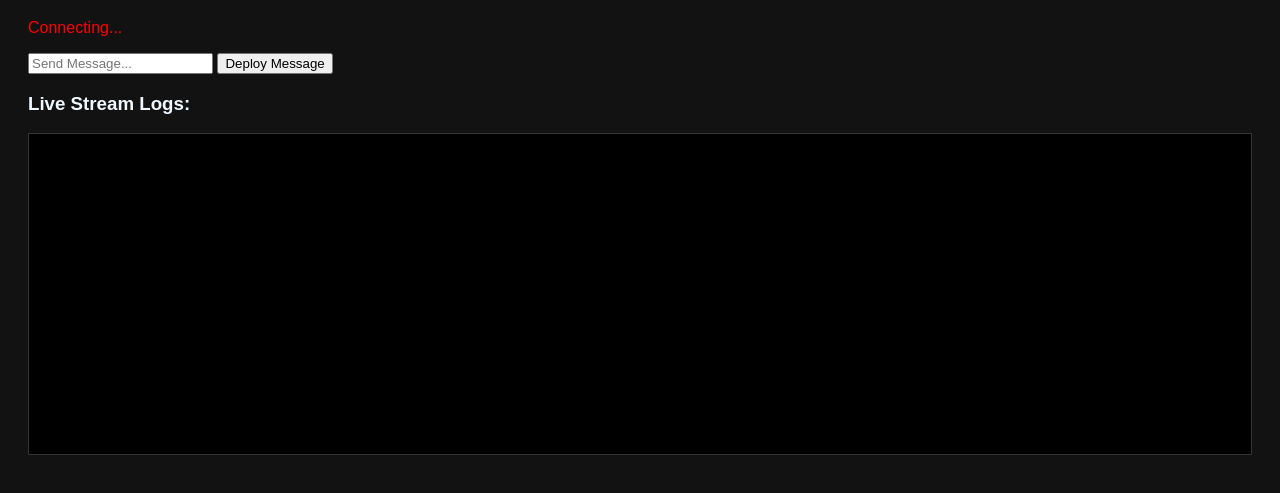
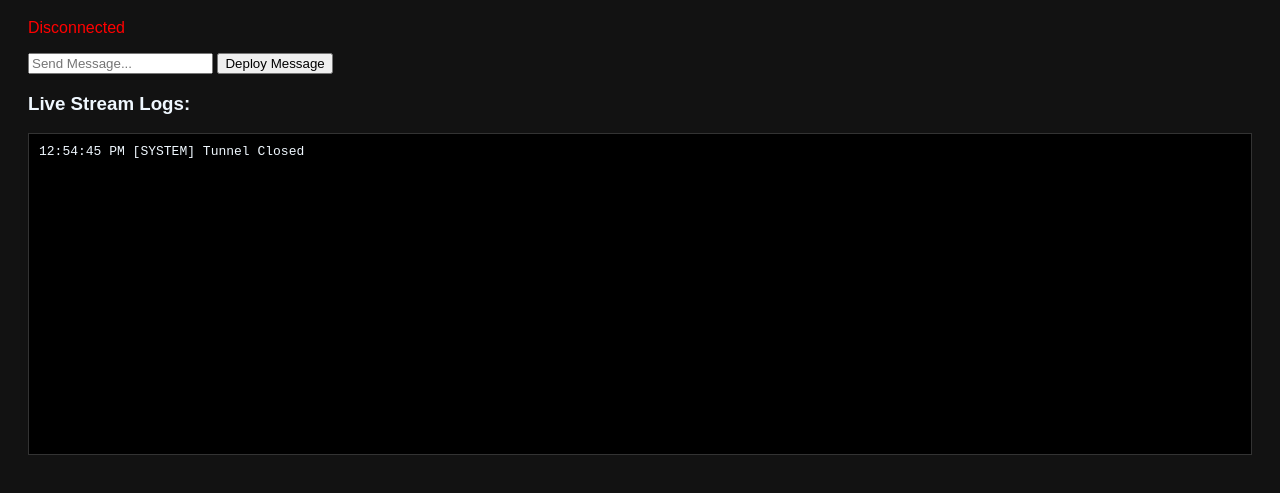
Before and after one commit to KaushikGurlhosur/WebSockets-server, a website: page index.html in a window 1280 px wide. Shown: the part 89-582 px from the top of the page. Drawn offline with Linux system fonts and the light colour scheme.

Commit message:
Event Listeners (The WebSocket Lifecycle)

```diff
--- a/index.html
+++ b/index.html
@@ -50,6 +50,26 @@
         const entry = `${new Date().toLocaleTimeString()} ${label} ${message}\n`;
         log.textContent = entry + log.textContent; // Prepend for fast reading
       };
+
+      // 2. Event Listeners (The WebSocket Lifecycle)
+      socket.addEventListener("open", () => {
+        statusEl.textContent = "Connected: ws://localhost:8080";
+        statusEl.className = "status-on";
+        appendLog("[SYSTEM]", "Tunnel Established");
+      });
+
+      socket.addEventListener("message", (event) => {
+        // This is where the broadcast from OTHER clients appears
+        appendLog("[INCOMING]", event.data);
+      });
+
+      socket.addEventListener("close", () => {
+        statusEl.textContent = "Disconnected";
+        statusEl.className = "status-off";
+        appendLog("[SYSTEM]", "Tunnel Closed");
+      });
+
+      // 3. Sending Data
     </script>
   </body>
 </html>
```
